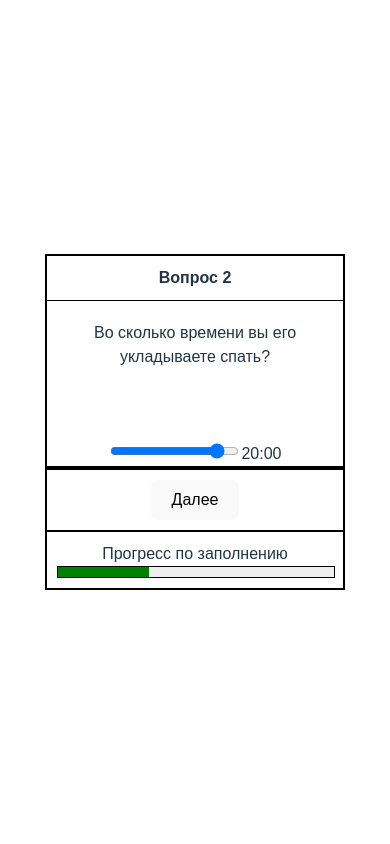
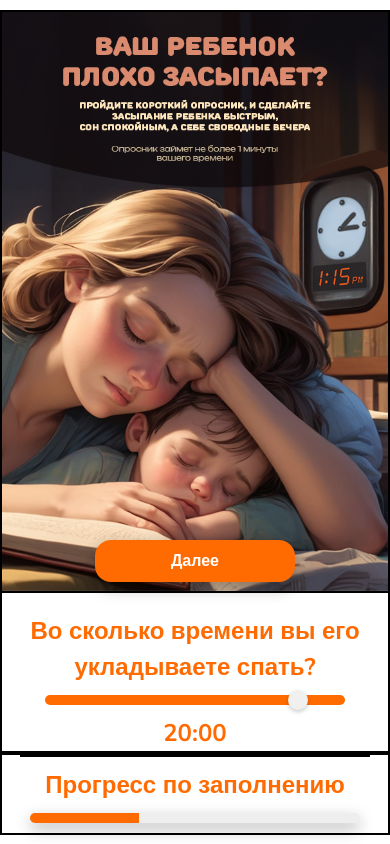
Before and after one commit to wellder00/quiz_funnel, a React (Vite) app in the folder quiz_funnel/: page /screen3 in a window 390 px wide. Built offline with nearby package versions, Linux system fonts and the light colour scheme.

Commit message:
refactor: change style for screen 2 and 3

```diff
--- a/quiz_funnel/index.html
+++ b/quiz_funnel/index.html
@@ -1,8 +1,12 @@
-<!doctype html>
+<!DOCTYPE html>
 <html lang="en">
   <head>
     <meta charset="UTF-8" />
     <link rel="icon" type="image/svg+xml" href="/icon1.png" />
+    <link
+      href="https://fonts.googleapis.com/css2?family=Nunito:wght@700&display=swap"
+      rel="stylesheet"
+    />
     <meta name="viewport" content="width=device-width, initial-scale=1.0" />
     <title>Fairy tales</title>
   </head>
--- a/quiz_funnel/src/components/Screen_1/Screen_1.jsx
+++ b/quiz_funnel/src/components/Screen_1/Screen_1.jsx
@@ -20,7 +20,7 @@ const Screen_1 = () => {
       <div className={styles.imgContainer}>
         <img className={styles.img} src={imageSrc} alt="Variant" />
         <form onSubmit={handleSubmit}>
-          <button className={styles.but} type="submit">
+          <button className={styles.button} type="submit">
             Пройти
           </button>
         </form>
--- a/quiz_funnel/src/components/Screen_1/Screen_1.module.scss
+++ b/quiz_funnel/src/components/Screen_1/Screen_1.module.scss
@@ -23,20 +23,7 @@
   display: block;
 }
 
-.text {
-  position: absolute;
-  top: 10%;
-  left: 50%;
-  transform: translateX(-50%);
-  color: white;
-  font-size: 20px;
-  padding: 1rem;
-  background: rgba(0, 0, 0, 0.5);
-  border-radius: 8px;
-  text-align: center;
-}
-
-.but {
+.button {
   position: absolute;
   width: 300px;
   bottom: 2%;
@@ -74,13 +61,9 @@
     object-fit: cover;
   }
 
-  .text {
-    font-size: 14px;
-    padding: 0.5rem;
-  }
-
   .button {
     font-size: 1rem;
     padding: 0.75rem 1.5rem;
+    width: 200px;
   }
 }
--- a/quiz_funnel/src/components/Screen_2/Screen_2.jsx
+++ b/quiz_funnel/src/components/Screen_2/Screen_2.jsx
@@ -1,38 +1,41 @@
 import React, { useState } from "react"
 import { useNavigate } from "react-router-dom"
 import styles from "./Screen_2.module.scss"
+import slide1 from "/slide1.png"
+import mobileImg from "/mobileImg.png"
 
 const Screen_2 = () => {
   const navigate = useNavigate()
 
   const [progress, setProgress] = useState(0)
 
-
-
   const handleSubmit = (event) => {
     event.preventDefault()
     navigate("/screen3")
   }
 
+  const isMobile = window.innerWidth <= 680
+  const imageSrc = isMobile ? mobileImg : slide1
+
   return (
     <div className={styles.container}>
       <form onSubmit={handleSubmit} className={styles.formBox}>
         <div className={styles.questionBox}>
-          <div className={styles.questionHeader}>Вопрос 1</div>
-          <div className={styles.questionBody}>
-            Плачет ли ваш ребенок перед тем, как вы его укладываете спать?
+          <div className={styles.imgContainer}>
+            <img className={styles.img} src={imageSrc} alt="Variant" />
+            {/* <div className={styles.questionBody}>
+              Плачет ли ваш ребенок перед тем, как вы его укладываете спать?
+            </div> */}
+            <div className={styles.buttonsRow}>
+              <button className={styles.button} type="button" onClick={handleSubmit}>
+                Да
+              </button>
+              <button className={styles.button} type="button" onClick={handleSubmit}>
+                Нет
+              </button>
+            </div>
           </div>
         </div>
-
-        <div className={styles.buttonsRow}>
-          <button type="button" onClick={handleSubmit}>
-            Да
-          </button>
-          <button type="button" onClick={handleSubmit}>
-            Нет
-          </button>
-        </div>
-
         <div className={styles.progressBar}>
           <div className={styles.progressText}>Прогресс по заполнению</div>
           <div className={styles.progressOuter}>
--- a/quiz_funnel/src/components/Screen_3/Screen_3.jsx
+++ b/quiz_funnel/src/components/Screen_3/Screen_3.jsx
@@ -1,7 +1,8 @@
 import React, { useState } from "react"
 import { useNavigate } from "react-router-dom"
 import styles from "./Screen_3.module.scss"
-
+import slide1 from "/slide1.png"
+import mobileImg from "/mobileImg.png"
 const Screen_3 = () => {
   const navigate = useNavigate()
 
@@ -9,19 +10,38 @@ const Screen_3 = () => {
   const [time, setTime] = useState(20)
 
   const handleNext = () => {
-    setProgress(66) // Обновляем прогресс
-    navigate("/screen4") // Переход на следующий экран
+    setProgress(66)
+    navigate("/screen4")
   }
+
+  const isMobile = window.innerWidth <= 680
+  const imageSrc = isMobile ? mobileImg : slide1
 
   return (
     <div className={styles.container}>
       <form className={styles.formBox}>
         <div className={styles.questionBox}>
-          <div className={styles.questionHeader}>Вопрос 2</div>
+          <div className={styles.imgContainer}>
+            <img className={styles.img} src={imageSrc} alt="Variant" />
+            {/* <div className={styles.questionBody}>
+                        Плачет ли ваш ребенок перед тем, как вы его укладываете спать?
+                      </div> */}
+            <div className={styles.buttonsRow}>
+              <button
+                className={styles.button}
+                type="button"
+                onClick={handleNext}
+              >
+                Далее
+              </button>
+            </div>
+          </div>
+          <div className={styles.questionBox}>
             <div className={styles.questionBody}>
               Во сколько времени вы его укладываете спать?
             </div>
             <input
+            className={styles.input}
               type="range"
               min="0"
               max="23"
@@ -30,11 +50,6 @@ const Screen_3 = () => {
             />
             <span>{`${time}:00`}</span>
           </div>
-
-        <div className={styles.buttonsRow}>
-          <button type="button" onClick={handleNext}>
-            Далее
-          </button>
         </div>
 
         <div className={styles.progressBar}>
--- a/quiz_funnel/src/components/Screen_3/Screen_3.module.scss
+++ b/quiz_funnel/src/components/Screen_3/Screen_3.module.scss
@@ -1,20 +1,19 @@
 .container {
   display: flex;
+  justify-content: center;
+  align-items: center;
   flex-direction: column;
-  align-items: center;
-  justify-content: center;
-  font-family: sans-serif;
-  padding: 20px;
+  padding: 0;
   max-width: 100%;
-  min-height: 100vh; /* Контейнер занимает всю высоту экрана */
+  min-height: 100vh;
   box-sizing: border-box;
-  overflow-x: hidden;
+  overflow: hidden;
 }
 
 .formBox {
   border: 2px solid black;
   width: 100%;
-  max-width: 300px; /* Ограничиваем ширину формы */
+  max-width: 100%;
   display: flex;
   flex-direction: column;
   box-sizing: border-box;
@@ -24,32 +23,93 @@
   border-bottom: 2px solid black;
 }
 
-.questionHeader {
-  border-bottom: 1px solid black;
-  padding: 10px;
+.questionBody {
+  font-family: "Nunito", sans-serif;
+  font-size: 1.5rem;
+  font-weight: 700;
+  color: #ff6b00;
   text-align: center;
-  font-weight: bold;
+  margin-bottom: 10px;
 }
 
 .questionBody {
-  padding: 20px;
-  min-height: 100px;
+  min-height: 50px;
   text-align: center;
+}
+
+.input {
+  -webkit-appearance: none;
+  width: 100%;
+  max-width: 300px;
+  height: 10px;
+  background-color: transparent;
+  border-radius: 5px;
+  outline: none;
+  margin: 0 auto;
+  display: block;
+  position: relative;
+  transition: background-color 0.3s ease;
+
+  &::-webkit-slider-runnable-track {
+    background-color: #ff6b00;
+    height: 10px;
+    border-radius: 5px;
+    position: relative;
+    z-index: 1;
+  }
+
+  &::-webkit-slider-thumb {
+    -webkit-appearance: none;
+    appearance: none;
+    width: 20px;
+    height: 20px;
+    background-color: #f0f0ef;
+    border-radius: 50%;
+    cursor: pointer;
+    box-shadow: 0 2px 4px rgba(0, 0, 0, 0.2);
+    position: relative;
+    z-index: 2;
+    margin-top: -5px;
+  }
+
+  &::-moz-range-track {
+    background-color: #ff6b00;
+    height: 10px;
+    border-radius: 5px;
+  }
+
+  &::-moz-range-thumb {
+    width: 20px;
+    height: 20px;
+    background-color: #f0f0ef;
+    border-radius: 50%;
+    cursor: pointer;
+    box-shadow: 0 2px 4px rgba(0, 0, 0, 0.2);
+    position: relative;
+    margin-top: -5px;
+  }
 }
 
 .buttonsRow {
   display: flex;
   justify-content: center;
-  gap: 10px; /* Расстояние между кнопками */
+
   border-top: 2px solid black;
   padding: 10px;
-  flex-wrap: wrap; /* Кнопки переносятся на новую строку, если не помещаются */
+  flex-wrap: wrap;
 }
 
-.buttonsRow button {
-  width: auto;
-  padding: 10px 20px;
-  font-size: 16px;
+.imgContainer {
+  position: relative;
+  width: 100%;
+  height: 100%;
+}
+
+.img {
+  width: 100%;
+  height: 100%;
+  object-fit: cover;
+  display: block;
 }
 
 .submitButton {
@@ -62,18 +122,99 @@
   border-top: 2px solid black;
   padding: 10px;
   width: 100%;
-  max-width: 300px; /* Ограничиваем ширину прогресс-бара */
+  max-width: 350px;
   box-sizing: border-box;
+  margin: 0 auto;
+  text-align: center;
 }
 
 .progressOuter {
   height: 10px;
   background-color: #eee;
   width: 100%;
-  border: 1px solid black;
+  border: none;
+  border-radius: 16px;
+  box-shadow: 0 6px 16px rgba(0, 0, 0, 0.3);
+  overflow: hidden;
 }
 
 .progressInner {
   height: 100%;
-  background-color: green;
+  background-color: #ff6b00;
+  transition: width 0.3s ease;
 }
+
+.progressText {
+  font-family: "Nunito", sans-serif;
+  font-size: 1.5rem;
+  font-weight: 700;
+  color: #ff6b00;
+  text-align: center;
+  margin-bottom: 10px;
+}
+
+.button {
+  position: absolute;
+  width: 300px;
+  bottom: 5%;
+  left: 50%;
+  transform: translateX(-50%);
+  background-color: #ff6b00;
+  color: white;
+  font-size: 1.2rem;
+  padding: 1.5rem 3rem;
+  border: none;
+  border-radius: 16px;
+  cursor: pointer;
+  font-weight: bold;
+  transition: background-color 0.3s ease;
+  box-shadow: 0 6px 16px rgba(0, 0, 0, 0.3);
+
+  &:hover {
+    background-color: #e65c00;
+  }
+}
+
+span {
+  font-family: "Nunito", sans-serif;
+  font-size: 1.5rem;
+  font-weight: 700;
+  color: #d98a6f;
+  text-align: center;
+  display: block;
+  margin-top: 10px;
+  animation: blink 1s infinite;
+}
+
+@keyframes blink {
+  0%,
+  100% {
+    color: #d98a6f;
+  }
+  50% {
+    color: #ff6b00;
+  }
+}
+
+@media (max-width: 768px) {
+  .container {
+    padding: 0;
+  }
+
+  .imgContainer {
+    max-width: 100%;
+    height: 100%;
+  }
+
+  .img {
+    width: 100%;
+    height: 100%;
+    object-fit: cover;
+  }
+
+  .button {
+    font-size: 1rem;
+    padding: 0.75rem 1.5rem;
+    width: 200px;
+  }
+}
--- a/quiz_funnel/src/index.css
+++ b/quiz_funnel/src/index.css
@@ -24,25 +24,6 @@ body {
   overflow-x: hidden;
 }
 
-button {
-  border-radius: 8px;
-  border: 1px solid transparent;
-  padding: 0.6em 1.2em;
-  font-size: 1em;
-  font-weight: 500;
-  font-family: inherit;
-  background-color: #1a1a1a;
-  cursor: pointer;
-  transition: border-color 0.25s;
-}
-button:hover {
-  border-color: #646cff;
-}
-button:focus,
-button:focus-visible {
-  outline: 4px auto -webkit-focus-ring-color;
-}
-
 @media (prefers-color-scheme: light) {
   :root {
     color: #213547;
```
Also changed, not shown: quiz_funnel/src/components/Screen_2/Screen_2.module.scss (+87 -31 lines). Lines whose indentation alone changed are shown as unchanged.
